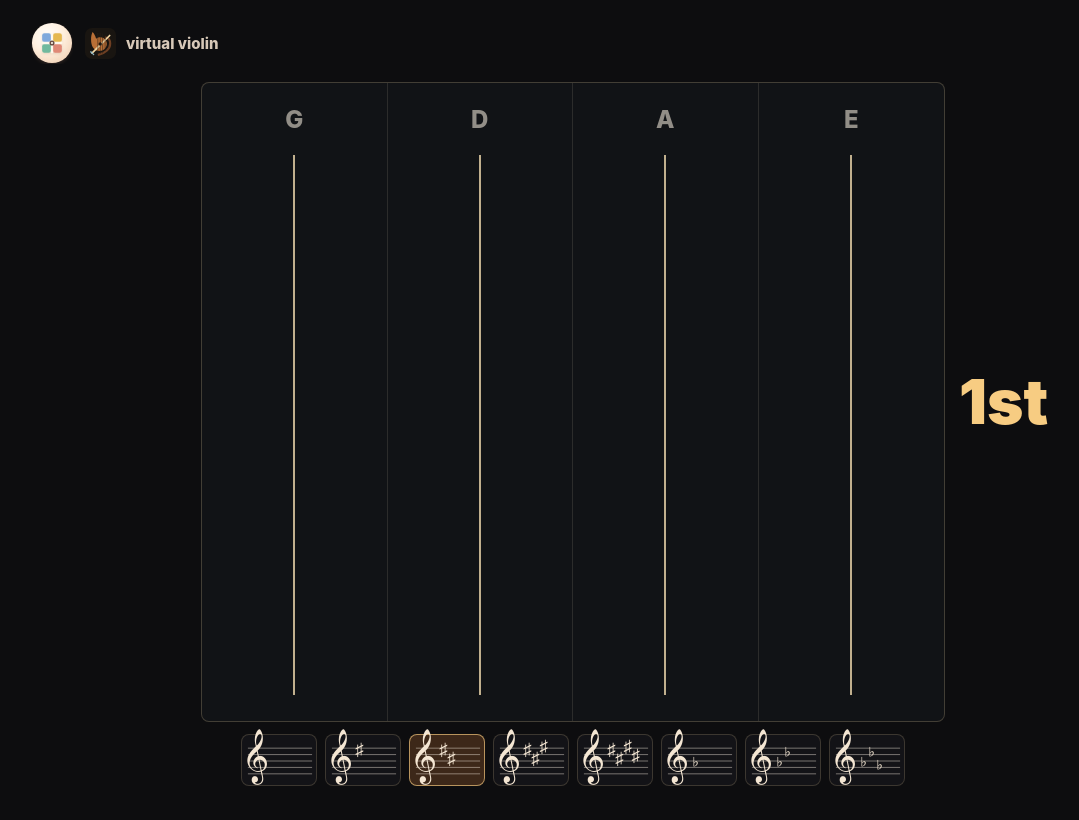
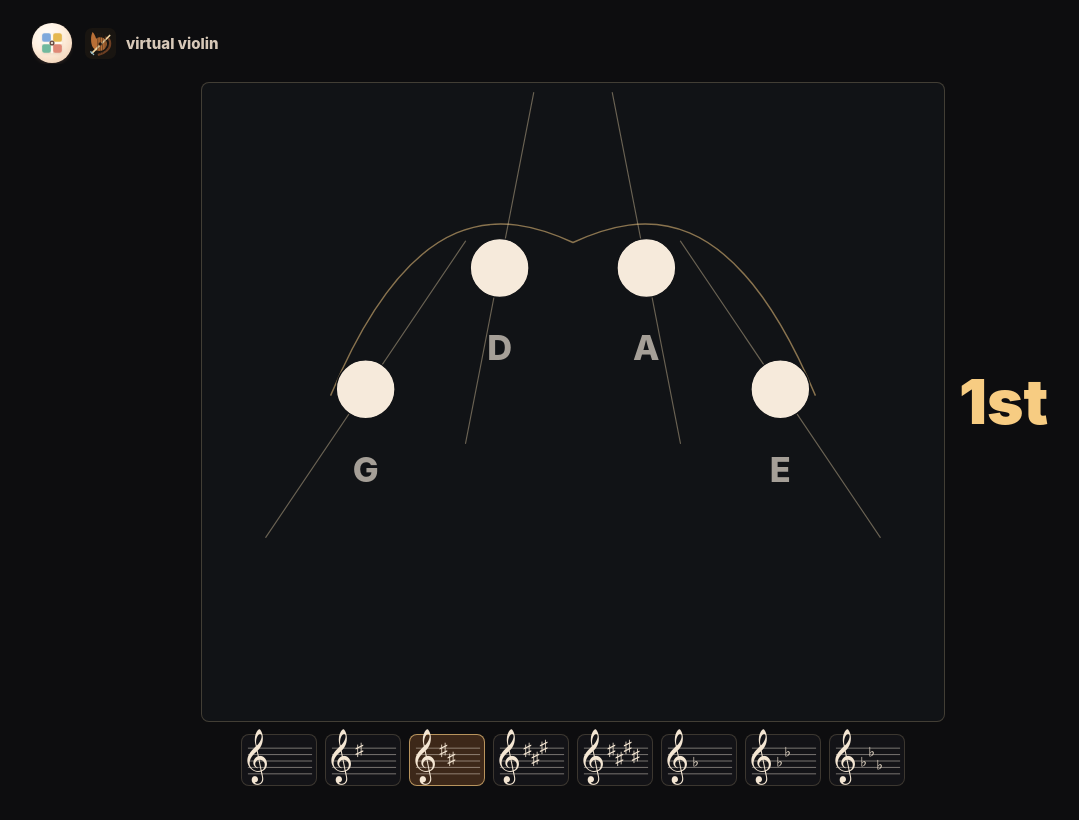
Before and after one commit to nalalalan/virtualviolin.aolabs.io, a React (Vite) app: page / in a window 1280 px wide. Shown: the whole page, without its empty margins (19-1098 px from the left). Built offline with nearby package versions, Linux system fonts and the light colour scheme.

Commit message:
Add bridge-angle chromatic bowing

```diff
--- a/index.html
+++ b/index.html
@@ -5,13 +5,13 @@
     <meta name="viewport" content="width=device-width, initial-scale=1.0" />
     <meta
       name="description"
-      content="Virtual Violin is a browser instrument for mouse bowing and F D S A fingering."
+      content="Virtual Violin is a browser instrument for bridge-angle bowing and J H G F D S A chromatic fingering."
     />
     <link rel="canonical" href="https://virtualviolin.aolabs.io/" />
     <meta property="og:type" content="website" />
     <meta property="og:site_name" content="AO Labs" />
     <meta property="og:title" content="Virtual Violin" />
-    <meta property="og:description" content="Mouse bowing and F D S A fingering in the browser." />
+    <meta property="og:description" content="Bridge-angle bowing and J H G F D S A chromatic fingering in the browser." />
     <meta property="og:url" content="https://virtualviolin.aolabs.io/" />
     <meta property="og:image" content="https://virtualviolin.aolabs.io/favicon.svg" />
     <link rel="icon" href="./favicon.svg" type="image/svg+xml" />
--- a/src/App.tsx
+++ b/src/App.tsx
@@ -2,8 +2,9 @@ import { useCallback, useEffect, useRef, useState } from 'react'
 import type { MouseEvent as ReactMouseEvent, PointerEvent as ReactPointerEvent } from 'react'
 import { BowedStringEngine } from './BowedStringEngine'
 import {
+  getBowDirectionForString,
   getPitchInfo,
-  getStringForRatio,
+  getStringForBowVector,
   isFingerKey,
   keySignatures,
   positionLabelByName,
@@ -16,7 +17,6 @@ import {
 } from './pitchMapping'
 
 type BowDirection = -1 | 0 | 1
-const STRING_BOUNDARY_GRACE = 0.055
 const MOTION_MOVE_PIXELS = 0.75
 const BOW_ON_SPEED = 0.42
 const BOW_HOLD_MS = 260
@@ -25,6 +25,13 @@ const DIRECTION_ATTACK_MS = 95
 const staffLineYs = [10, 17, 24, 31, 38] as const
 const sharpStaffYs = [10, 20.5, 6.5, 17, 27.5, 13.5, 24] as const
 const flatStaffYs = [24, 13.5, 27.5, 17, 31, 20.5, 34.5] as const
+
+const bridgeStringMarks: Record<ViolinString, { x: number; y: number; angle: number }> = {
+  G: { x: 17.5, y: 48, angle: -34 },
+  D: { x: 38.5, y: 29, angle: -11 },
+  A: { x: 61.5, y: 29, angle: 11 },
+  E: { x: 82.5, y: 48, angle: 34 },
+}
 
 function makeKeySignatureMarks(accidental: 'sharp' | 'flat', count: number) {
   const staffYs = accidental === 'sharp' ? sharpStaffYs : flatStaffYs
@@ -45,7 +52,6 @@ const keySignatureMarks: Record<KeySignature, Array<{ accidental: 'sharp' | 'fla
 interface InstrumentState {
   selectedString: ViolinString
   fingerKey: FingerKey | null
-  pointerRatio: number
   contact: boolean
   bowSpeed: number
   rawSpeed: number
@@ -59,7 +65,6 @@ interface InstrumentState {
 const initialState: InstrumentState = {
   selectedString: 'A',
   fingerKey: null,
-  pointerRatio: 0.62,
   contact: false,
   bowSpeed: 0,
   rawSpeed: 0,
@@ -75,7 +80,6 @@ function App() {
   const stateRef = useRef(instrumentState)
   const engineRef = useRef<BowedStringEngine | null>(null)
   const playAreaRef = useRef<HTMLElement | null>(null)
-  const playAreaRectRef = useRef<DOMRectReadOnly | null>(null)
   const heldKeysRef = useRef<FingerKey[]>([])
   const lastPointerRef = useRef<{ x: number; y: number; time: number; speed: number } | null>(null)
   const lastMovementTimeRef = useRef(0)
@@ -171,11 +175,6 @@ function App() {
     motionStopTimerRef.current = window.setTimeout(checkMotion, BOW_HOLD_MS)
   }
 
-  function refreshPlayAreaRect() {
-    playAreaRectRef.current = playAreaRef.current?.getBoundingClientRect() ?? null
-    return playAreaRectRef.current
-  }
-
   function getPositionStep(currentPosition: PositionName, delta: -1 | 1) {
     const currentIndex = positionNames.indexOf(currentPosition)
     const nextIndex = Math.min(positionNames.length - 1, Math.max(0, currentIndex + delta))
@@ -186,47 +185,6 @@ function App() {
     const position = getPositionStep(stateRef.current.position, delta)
     renderInstrumentState({ position })
     syncEngineNow()
-  }
-
-  function getPointerRatio(clientX: number) {
-    const rect = playAreaRectRef.current ?? refreshPlayAreaRect()
-    if (!rect || rect.width <= 0) {
-      return stateRef.current.pointerRatio
-    }
-
-    return Math.min(0.999999, Math.max(0, (clientX - rect.left) / rect.width))
-  }
-
-  function getStableStringForRatio(pointerRatio: number) {
-    const directString = getStringForRatio(pointerRatio)
-    const currentString = stateRef.current.selectedString
-    const directIndex = stringNames.indexOf(directString)
-    const currentIndex = stringNames.indexOf(currentString)
-
-    if (directIndex === currentIndex || directIndex === -1 || currentIndex === -1) {
-      return directString
-    }
-
-    if (Math.abs(directIndex - currentIndex) > 1) {
-      return directString
-    }
-
-    if (directIndex > currentIndex) {
-      const lowerBoundary = (currentIndex + 1) / stringNames.length
-      return pointerRatio > lowerBoundary + STRING_BOUNDARY_GRACE ? directString : currentString
-    }
-
-    const upperBoundary = currentIndex / stringNames.length
-    return pointerRatio < upperBoundary - STRING_BOUNDARY_GRACE ? directString : currentString
-  }
-
-  function updateStringFromPointer(clientX: number) {
-    const pointerRatio = getPointerRatio(clientX)
-    const directString = getStringForRatio(pointerRatio)
-    const selectedString = getStableStringForRatio(pointerRatio)
-    mergeInstrumentRef({ pointerRatio, selectedString })
-
-    return { directString, selectedString }
   }
 
   function startAudioFromGesture() {
@@ -264,8 +222,6 @@ function App() {
   function beginBowContact(clientX: number, clientY: number) {
     const now = performance.now()
     clearMotionStopTimer()
-    refreshPlayAreaRect()
-    updateStringFromPointer(clientX)
     lastPointerRef.current = { x: clientX, y: clientY, time: now, speed: 0 }
     lastMovementTimeRef.current = now
     lastBowDirectionRef.current = 0
@@ -309,7 +265,6 @@ function App() {
     event.preventDefault()
 
     const now = performance.now()
-    updateStringFromPointer(event.clientX)
 
     if (!stateRef.current.contact || !lastPointerRef.current) {
       lastPointerRef.current = { x: event.clientX, y: event.clientY, time: now, speed: 0 }
@@ -317,9 +272,12 @@ function App() {
       const initialDx = event.movementX || 0
       const initialDy = event.movementY || 0
       const initialMoved = Math.hypot(initialDx, initialDy) >= MOTION_MOVE_PIXELS
-      const direction: BowDirection =
-        Math.abs(initialDx) < 0.5 ? lastBowDirectionRef.current || 1 : initialDx < 0 ? -1 : 1
+      const selectedString = initialMoved
+        ? getStringForBowVector(initialDx, initialDy, stateRef.current.selectedString)
+        : stateRef.current.selectedString
+      const direction: BowDirection = initialMoved ? getBowDirectionForString(initialDx, initialDy, selectedString) : 0
       mergeInstrumentRef({
+        selectedString,
         contact: true,
         rawSpeed: initialMoved ? BOW_ON_SPEED : 0,
         bowSpeed: initialMoved ? BOW_ON_SPEED : 0,
@@ -343,18 +301,21 @@ function App() {
       return
     }
 
-    const direction: BowDirection = Math.abs(dx) < 0.5 ? lastBowDirectionRef.current : dx < 0 ? -1 : 1
+    const selectedString = getStringForBowVector(dx, dy, stateRef.current.selectedString)
+    const stringChanged = selectedString !== stateRef.current.selectedString
+    const direction: BowDirection = getBowDirectionForString(dx, dy, selectedString)
     const previousDirection = lastBowDirectionRef.current
-    const reversedDirection = previousDirection !== 0 && direction !== 0 && direction !== previousDirection
+    const reversedDirection = previousDirection !== 0 && direction !== previousDirection
 
     lastMovementTimeRef.current = now
     lastPointerRef.current = { x: event.clientX, y: event.clientY, time: now, speed: BOW_ON_SPEED }
     scheduleMotionStop()
 
-    if (reversedDirection) {
+    if (reversedDirection || stringChanged) {
       lastBowDirectionRef.current = direction
       lastDirectionChangeTimeRef.current = now
       mergeInstrumentRef({
+        selectedString,
         contact: true,
         rawSpeed: BOW_ON_SPEED,
         bowSpeed: BOW_ON_SPEED,
@@ -365,15 +326,14 @@ function App() {
       return
     }
 
-    if (direction !== 0) {
-      lastBowDirectionRef.current = direction
-    }
+    lastBowDirectionRef.current = direction
 
     mergeInstrumentRef({
+      selectedString,
       contact: true,
       rawSpeed: BOW_ON_SPEED,
       bowSpeed: BOW_ON_SPEED,
-      acceleration: previousDirection === 0 && direction !== 0 ? 0.55 : 0,
+      acceleration: previousDirection === 0 ? 0.55 : 0,
       direction,
     })
     syncEngineNow(now)
@@ -412,19 +372,6 @@ function App() {
   useEffect(() => {
     engineRef.current ??= new BowedStringEngine()
     engineRef.current.prime()
-    refreshPlayAreaRect()
-
-    const resizeObserver =
-      typeof ResizeObserver === 'function' && playAreaRef.current ? new ResizeObserver(refreshPlayAreaRect) : null
-    if (playAreaRef.current && resizeObserver) {
-      resizeObserver.observe(playAreaRef.current)
-    }
-
-    window.addEventListener('resize', refreshPlayAreaRect)
-    return () => {
-      window.removeEventListener('resize', refreshPlayAreaRect)
-      resizeObserver?.disconnect()
-    }
   }, [])
 
 
@@ -503,6 +450,25 @@ function App() {
     )
   }
 
+  function renderBridgeStringLine(stringName: ViolinString) {
+    const mark = bridgeStringMarks[stringName]
+    const angle = (mark.angle * Math.PI) / 180
+    const length = 28
+    const dx = Math.sin(angle) * length
+    const dy = Math.cos(angle) * length
+
+    return (
+      <line
+        className="bridge-string-guide"
+        x1={mark.x - dx}
+        y1={mark.y - dy}
+        x2={mark.x + dx}
+        y2={mark.y + dy}
+        key={`${stringName}-guide`}
+      />
+    )
+  }
+
   return (
     <main className="app-shell">
       <header className="suite-topbar" aria-label="Virtual Violin navigation">
@@ -521,7 +487,7 @@ function App() {
             className="play-area"
             ref={playAreaRef}
             role="application"
-            aria-label="Mouse bowing surface."
+            aria-label="Bridge-angle bowing surface."
             onPointerDown={handlePointerDown}
             onPointerEnter={handlePointerEnter}
             onPointerMove={handlePointerMove}
@@ -531,11 +497,21 @@ function App() {
             onClick={handlePlayAreaClick}
             onContextMenu={handlePlayAreaContextMenu}
           >
-            {stringNames.map((stringName) => (
-              <div className="string-lane" key={stringName}>
-                <span>{stringName}</span>
-              </div>
-            ))}
+            <svg className="bridge-view" viewBox="0 0 100 100" aria-hidden="true">
+              <path className="bridge-curve" d="M12 49 C25 18 39 20 50 25 C61 20 75 18 88 49" />
+              {stringNames.map(renderBridgeStringLine)}
+              {stringNames.map((stringName) => {
+                const mark = bridgeStringMarks[stringName]
+                return (
+                  <g className="bridge-string-point" key={stringName}>
+                    <circle cx={mark.x} cy={mark.y} r="4.6" />
+                    <text x={mark.x} y={mark.y + 13}>
+                      {stringName}
+                    </text>
+                  </g>
+                )
+              })}
+            </svg>
           </section>
 
           <aside
--- a/src/BowedStringEngine.ts
+++ b/src/BowedStringEngine.ts
@@ -51,7 +51,9 @@ export class BowedStringEngine {
     const speed = Math.min(1, Math.max(0, state.speed))
     const directionChanged =
       bowing && state.direction !== 0 && this.lastDirection !== 0 && state.direction !== this.lastDirection
-    const attackEdge = directionChanged ? 1 : Math.min(1, Math.max(0, state.acceleration))
+    const stringChanged = bowing && state.stringName !== this.lastString
+    const rearticulated = directionChanged || stringChanged
+    const attackEdge = rearticulated ? 1 : Math.min(1, Math.max(0, state.acceleration))
     const targetGain = bowing ? 0.045 + speed * 0.28 + attackEdge * 0.065 : 0
     const bodyBlend = bowing ? 0.026 + speed * 0.13 : 0
     const brightness = this.getStringBrightness(state.stringName)
@@ -63,7 +65,7 @@ export class BowedStringEngine {
     this.bodyOscillator.frequency.setValueAtTime(state.frequency / 2, now)
     this.gain.gain.cancelScheduledValues(now)
     this.bodyGain.gain.cancelScheduledValues(now)
-    if (directionChanged) {
+    if (rearticulated) {
       this.gain.gain.cancelScheduledValues(now)
       this.bodyGain.gain.cancelScheduledValues(now)
       this.gain.gain.setValueAtTime(Math.max(0.0001, targetGain * 0.42), now)
--- a/src/index.css
+++ b/src/index.css
@@ -99,8 +99,6 @@ a {
 
 .play-area {
   position: relative;
-  display: grid;
-  grid-template-columns: repeat(4, minmax(0, 1fr));
   width: 100%;
   min-height: clamp(640px, 78vh, 920px);
   border: 1px solid rgba(242, 215, 164, 0.22);
@@ -112,38 +110,41 @@ a {
   touch-action: none;
 }
 
-.string-lane {
-  position: relative;
-  min-height: 0;
-  display: flex;
-  justify-content: center;
-  align-items: flex-start;
-  padding: 22px 12px;
-  border-right: 1px solid rgba(235, 219, 195, 0.12);
-  color: rgba(248, 239, 225, 0.56);
+.bridge-view {
+  position: absolute;
+  inset: 0;
+  width: 100%;
+  height: 100%;
+  pointer-events: none;
 }
 
-.string-lane:last-child {
-  border-right: 0;
+.bridge-curve {
+  fill: none;
+  stroke: rgba(247, 204, 130, 0.52);
+  stroke-width: 1.4;
+  vector-effect: non-scaling-stroke;
 }
 
-.string-lane::before {
-  content: "";
-  position: absolute;
-  top: 72px;
-  bottom: 26px;
-  left: 50%;
-  width: 2px;
-  transform: translateX(-50%);
-  background: rgba(249, 225, 181, 0.76);
+.bridge-string-guide {
+  stroke: rgba(249, 225, 181, 0.38);
+  stroke-width: 1.15;
+  stroke-linecap: round;
+  vector-effect: non-scaling-stroke;
 }
 
-.string-lane span {
-  position: relative;
-  z-index: 1;
-  width: auto;
-  font-size: 24px;
+.bridge-string-point circle {
+  fill: #f6eadb;
+  stroke: #111316;
+  stroke-width: 1.3;
+  vector-effect: non-scaling-stroke;
+}
+
+.bridge-string-point text {
+  fill: rgba(248, 239, 225, 0.64);
+  font-size: 5.4px;
   font-weight: 850;
+  text-anchor: middle;
+  dominant-baseline: middle;
 }
 
 .position-readout {
--- a/src/pitchMapping.ts
+++ b/src/pitchMapping.ts
@@ -3,12 +3,19 @@ export const keySignatures = ['C', 'G', 'D', 'A', 'E', 'F', 'Bb', 'Eb'] as const
 export const positionNames = ['first', 'third', 'fifth', 'seventh'] as const
 
 export type ViolinString = (typeof stringNames)[number]
-export type FingerKey = 'f' | 'd' | 's' | 'a'
+export type FingerKey = 'j' | 'h' | 'g' | 'f' | 'd' | 's' | 'a'
 export type PositionName = (typeof positionNames)[number]
 export type KeySignature = (typeof keySignatures)[number]
 
-export const fingerKeys: FingerKey[] = ['f', 'd', 's', 'a']
+export const fingerKeys: FingerKey[] = ['j', 'h', 'g', 'f', 'd', 's', 'a']
 export const keyStrip = ['open', ...fingerKeys] as const
+
+export const stringAngleByName: Record<ViolinString, number> = {
+  G: -34,
+  D: -11,
+  A: 11,
+  E: 34,
+}
 
 export const positionLabelByName: Record<PositionName, string> = {
   first: '1st',
@@ -38,20 +45,21 @@ const tonicPitchClassByKey: Record<KeySignature, number> = {
 const sharpNoteNames = ['C', 'C#', 'D', 'D#', 'E', 'F', 'F#', 'G', 'G#', 'A', 'A#', 'B'] as const
 const flatNoteNames = ['C', 'Db', 'D', 'Eb', 'E', 'F', 'Gb', 'G', 'Ab', 'A', 'Bb', 'B'] as const
 const flatKeys = new Set<KeySignature>(['F', 'Bb', 'Eb'])
-const majorScaleSteps = [0, 2, 4, 5, 7, 9, 11]
+const positionLowFingerOffset: Record<PositionName, number> = {
+  first: 1,
+  third: 4,
+  fifth: 8,
+  seventh: 11,
+}
 
 const fingerIndexByKey: Record<FingerKey, number> = {
-  f: 0,
-  d: 1,
-  s: 2,
-  a: 3,
-}
-
-const positionScaleStart: Record<PositionName, number> = {
-  first: 0,
-  third: 2,
-  fifth: 4,
-  seventh: 6,
+  j: 0,
+  h: 1,
+  g: 2,
+  f: 3,
+  d: 4,
+  s: 5,
+  a: 6,
 }
 
 export interface PitchInfo {
@@ -73,8 +81,47 @@ export function getStringForRatio(yRatio: number): ViolinString {
   return stringNames[Math.floor(clamped * stringNames.length)]
 }
 
+export function normalizeBowAngle(angle: number): number {
+  let normalized = ((angle + 90) % 180) - 90
+  if (normalized < -90) {
+    normalized += 180
+  }
+  return normalized
+}
+
+export function getBowAngleForVector(dx: number, dy: number): number {
+  return normalizeBowAngle((Math.atan2(dx, dy) * 180) / Math.PI)
+}
+
+export function getStringForBowVector(dx: number, dy: number, fallback: ViolinString = 'A'): ViolinString {
+  if (Math.hypot(dx, dy) < 0.001) {
+    return fallback
+  }
+
+  const angle = getBowAngleForVector(dx, dy)
+  let bestString = fallback
+  let bestDistance = Infinity
+
+  for (const stringName of stringNames) {
+    const distance = Math.abs(normalizeBowAngle(angle - stringAngleByName[stringName]))
+    if (distance + 0.001 < bestDistance || (Math.abs(distance - bestDistance) <= 0.001 && stringName === fallback)) {
+      bestDistance = distance
+      bestString = stringName
+    }
+  }
+
+  return bestString
+}
+
+export function getBowDirectionForString(dx: number, dy: number, stringName: ViolinString): -1 | 1 {
+  const angle = (stringAngleByName[stringName] * Math.PI) / 180
+  const projection = dx * Math.sin(angle) + dy * Math.cos(angle)
+  return projection < 0 ? -1 : 1
+}
+
 export function getScaleOffsets(openMidi: number, keySignature: KeySignature): number[] {
   const tonic = tonicPitchClassByKey[keySignature]
+  const majorScaleSteps = [0, 2, 4, 5, 7, 9, 11]
   const scalePitchClasses = new Set(majorScaleSteps.map((step) => (tonic + step) % 12))
   const offsets: number[] = []
 
@@ -93,13 +140,14 @@ export function getOffsetForKey(
   position: PositionName = 'first',
   keySignature: KeySignature = 'D',
 ): number {
+  void stringName
+  void keySignature
+
   if (key === null) {
     return 0
   }
 
-  const openMidi = baseMidiByString[stringName]
-  const offsets = getScaleOffsets(openMidi, keySignature)
-  return offsets[positionScaleStart[position] + fingerIndexByKey[key]] ?? 0
+  return positionLowFingerOffset[position] + fingerIndexByKey[key]
 }
 
 export function getNoteName(midi: number, keySignature: KeySignature): string {
```
Also changed, not shown: 1 other file (tests, documents, lock files or other folders).
